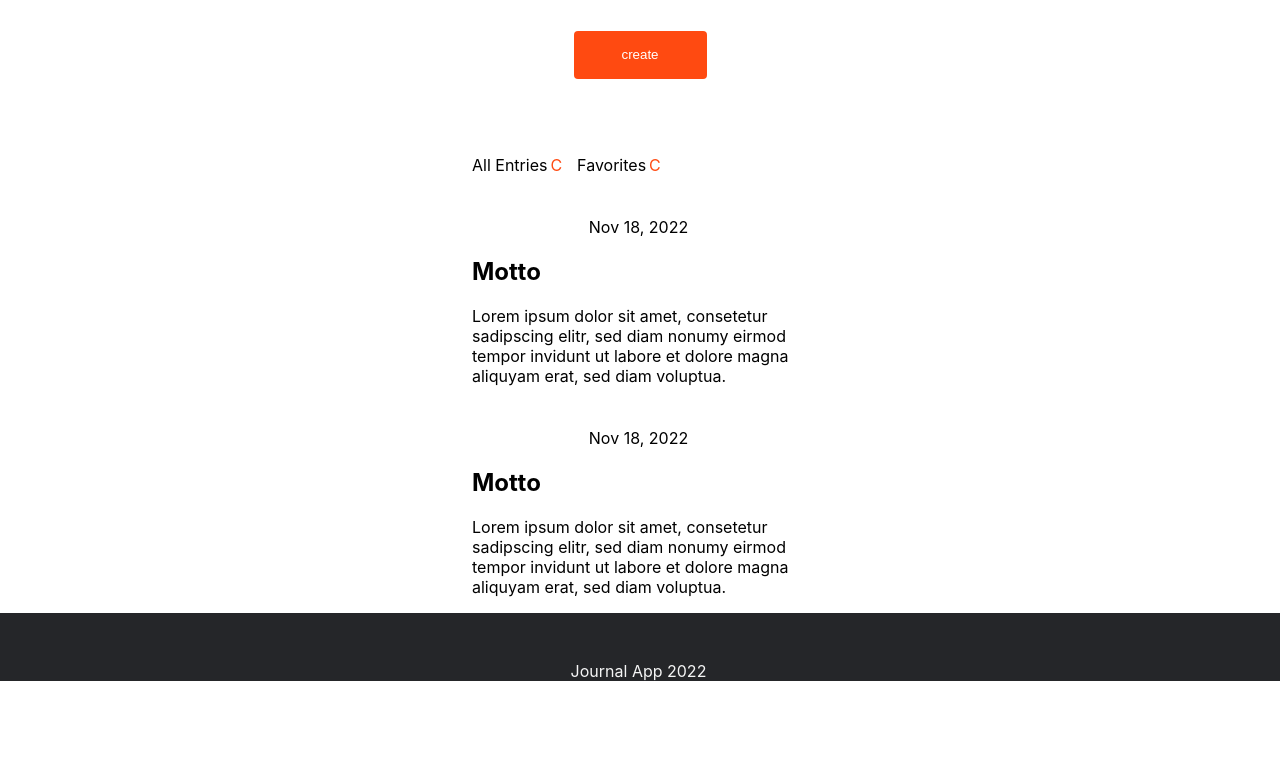
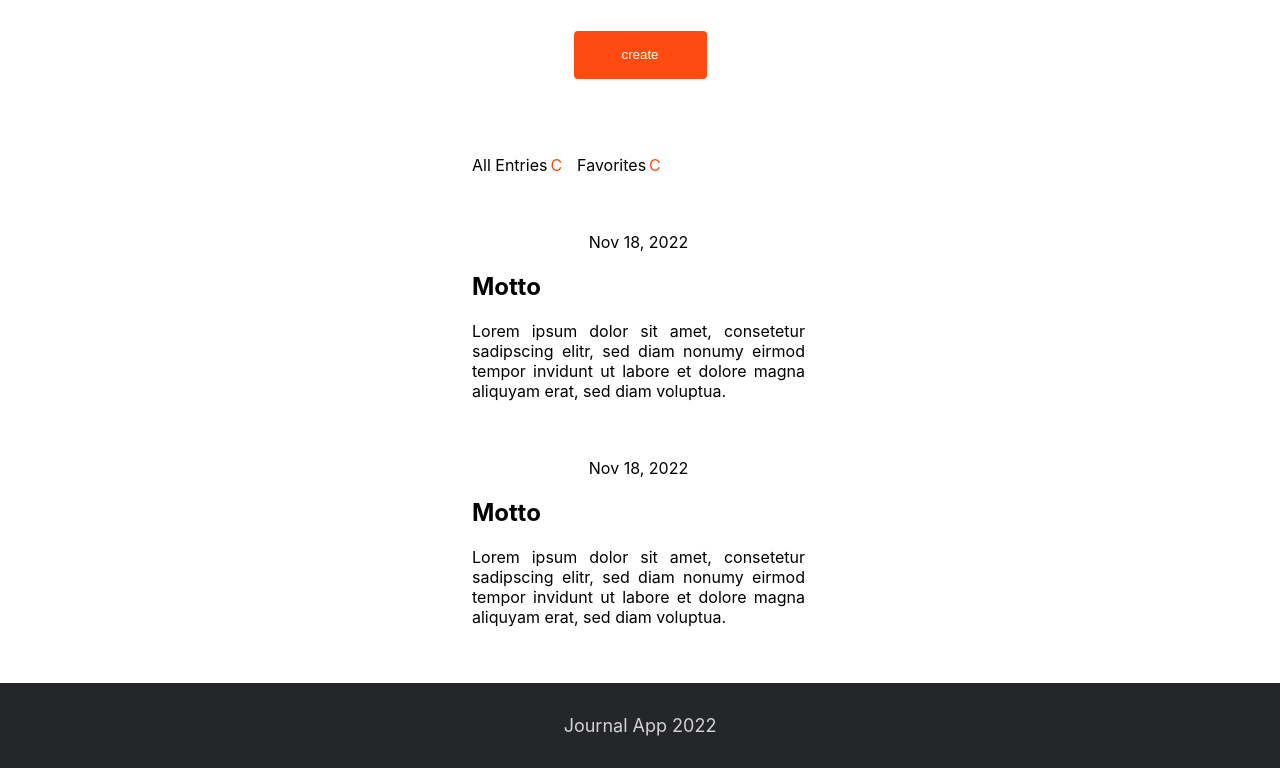
Before and after one commit to andy-schwedler/journal-app, a React (Create React App) app: page / in a window 1280 px wide. Shown: the part 440-1208 px from the top of the page. Before the commit the page ends 1137 px from the top, so only its background shows below. Built offline with nearby package versions, Linux system fonts and the light colour scheme.

Commit message:
wrap up footer with darkgray color

```diff
--- a/src/App.css
+++ b/src/App.css
@@ -48,10 +48,28 @@ h3 {
   gap: 10px;
 }
 
+.userinput {
+  height: 41px;
+  width: 336px;
+  left: 0px;
+  top: 24px;
+  margin-bottom: 22px;
+}
+
+.userinputtextarea {
+  height: 124px;
+  width: 336px;
+  left: 0px;
+  top: 24px;
+  border-radius: 0px;
+  border-color: grey;
+}
+
 textarea:focus,
 input:focus {
   outline-color: #ff4a11;
-  color: green;
+  color: #ff4a11;
+  caret-color: transparent;
 }
 
 .button {
@@ -69,34 +87,21 @@ input:focus {
   margin-top: 22px;
 }
 
-.userinput {
-  height: 41px;
-  width: 336px;
-  left: 0px;
-  top: 24px;
-  margin-bottom: 22px;
-}
-
-.userinputtextarea {
-  height: 124px;
-  width: 336px;
-  left: 0px;
-  top: 24px;
-  border-radius: 0px;
-  border-color: gray;
-}
+/* AFTER CREATE BUTTON */
 
 .EntriesAndTabs {
   display: flex;
   flex-direction: column;
   width: 336px;
   align-self: center;
-  gap: 10px;
+  gap: 15px;
+  margin-bottom: 30px;
 }
 
 .tab {
   display: flex;
   flex-direction: row;
+  margin-bottom: 10px;
 }
 
 .counter {
@@ -110,16 +115,25 @@ p {
 
 .entry--box {
   align-self: center;
+  margin-bottom: 10px;
 }
 
 .entry--date {
   justify-content: center;
   text-align: center;
+  font-style: initial;
+}
+
+.loggedjournalnotes {
+  text-align: justify;
 }
 
 footer {
   padding-top: 32px;
+  padding-bottom: 32px;
+  font-size: large;
+  align-self: center;
   background-color: #252629;
-  color: whitesmoke;
+  color: lightgray;
   text-align: center;
 }
--- a/src/components/Footer.js
+++ b/src/components/Footer.js
@@ -3,9 +3,7 @@ console.clear();
 export function Footer() {
   return (
     <>
-      <footer className="footer">
-        <p>Journal App 2022</p>
-      </footer>
+      <footer className="footer">Journal App 2022</footer>
     </>
   );
 }
--- a/src/components/Main.js
+++ b/src/components/Main.js
@@ -26,16 +26,16 @@ export function Main() {
           <article className="entry--box">
             <p className="entry--date">Nov 18, 2022</p>
             <h2 className="entry--header">Motto</h2>
-            <p>
+            <p className="loggedjournalnotes">
               Lorem ipsum dolor sit amet, consetetur sadipscing elitr, sed diam
               nonumy eirmod tempor invidunt ut labore et dolore magna aliquyam
               erat, sed diam voluptua.
             </p>
           </article>
-          <article>
+          <article className="entry--box">
             <p className="entry--date">Nov 18, 2022</p>
-            <h2>Motto</h2>
-            <p>
+            <h2 className="entry--header">Motto</h2>
+            <p className="loggedjournalnotes">
               Lorem ipsum dolor sit amet, consetetur sadipscing elitr, sed diam
               nonumy eirmod tempor invidunt ut labore et dolore magna aliquyam
               erat, sed diam voluptua.
```
